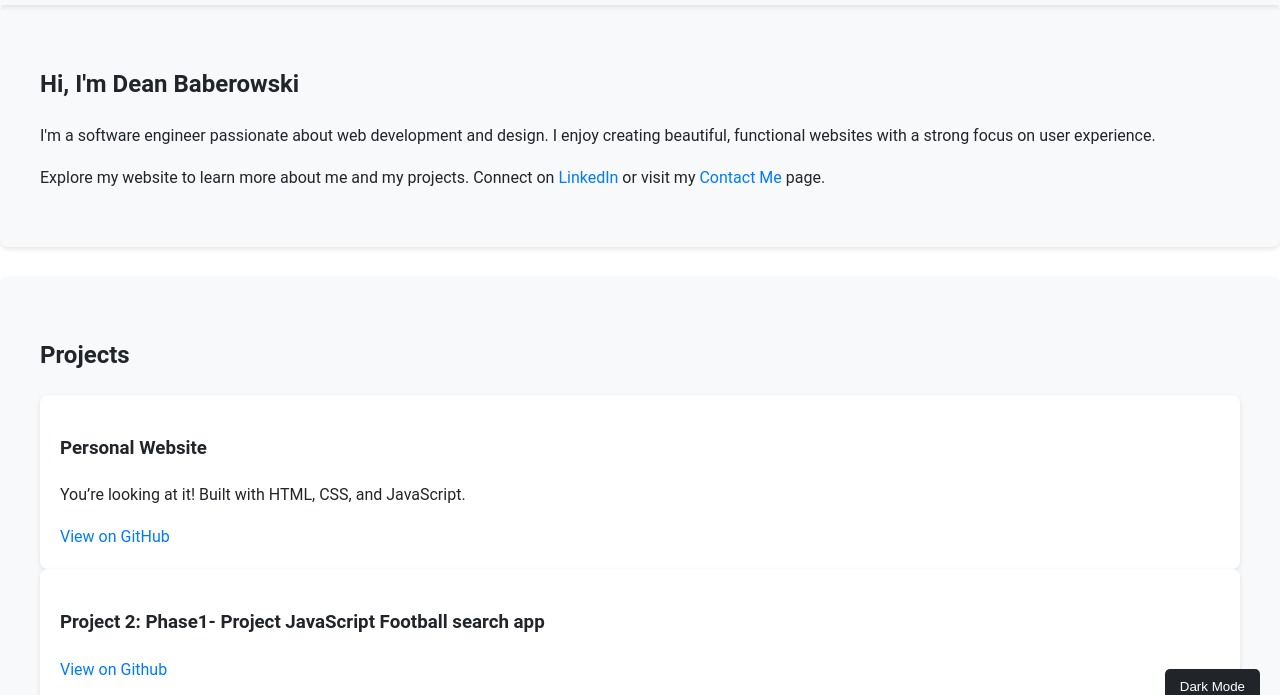
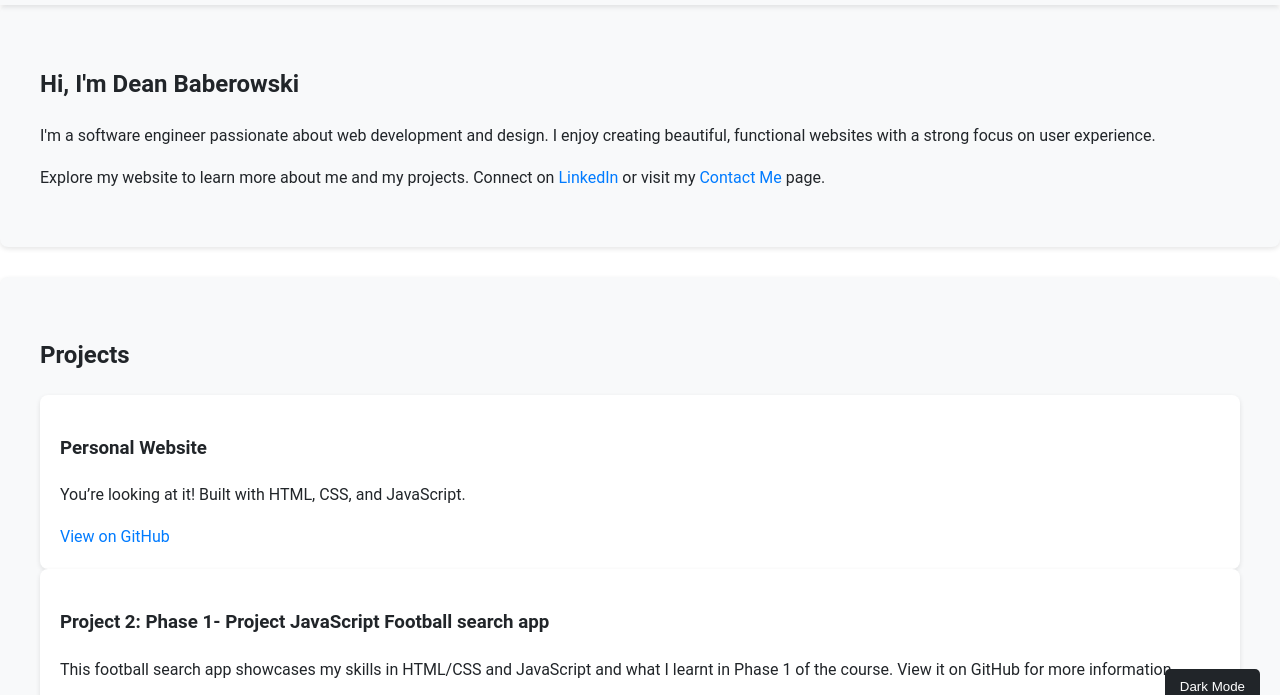
Before and after one commit to Deano10134/DABs-personal-website, a website: page index.html in a window 1280 px wide. Shown: the part 76-771 px from the top of the page. Drawn offline with Linux system fonts and the light colour scheme; no server answers.

Commit message:
adding new phase 1 project details

```diff
--- a/index.html
+++ b/index.html
@@ -42,7 +42,8 @@
           <a href="https://github.com/Deano10134" class="btn" target="_blank" rel="noopener">View on GitHub</a>
         </div>
         <div class="project coming-soon">
-          <h3>Project 2: Phase1- Project JavaScript Football search app</h3>
+          <h3>Project 2: Phase 1- Project JavaScript Football search app</h3>
+          <p> This football search app showcases my skills in HTML/CSS and JavaScript and what I learnt in Phase 1 of the course. View it on GitHub for more information.</p>
           <a href="https://github.com/Deano10134/phase-1-project" target="_blank">View on Github</a>
           <p>Stay tuned for more!</p>
         </div>
```
